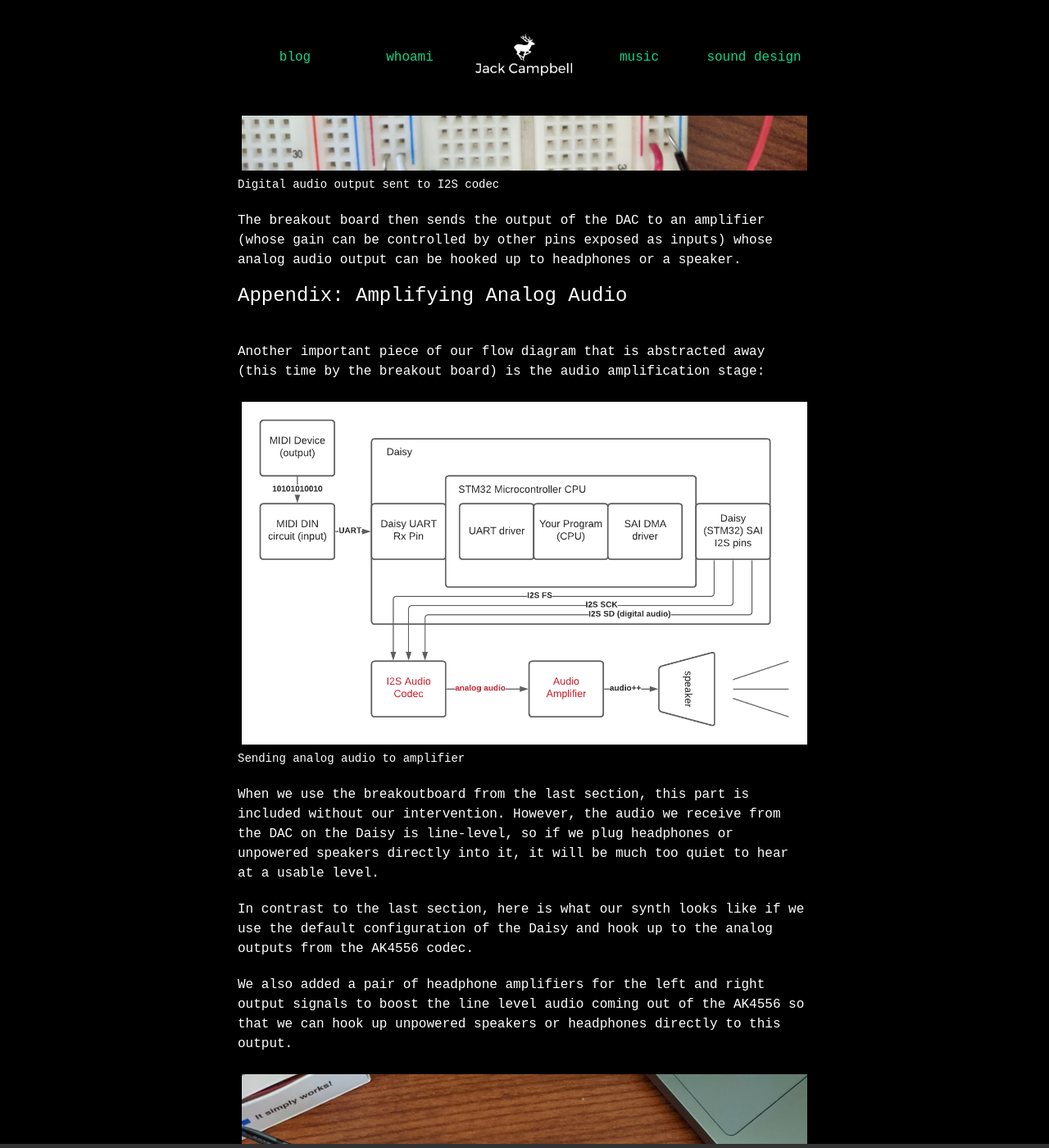
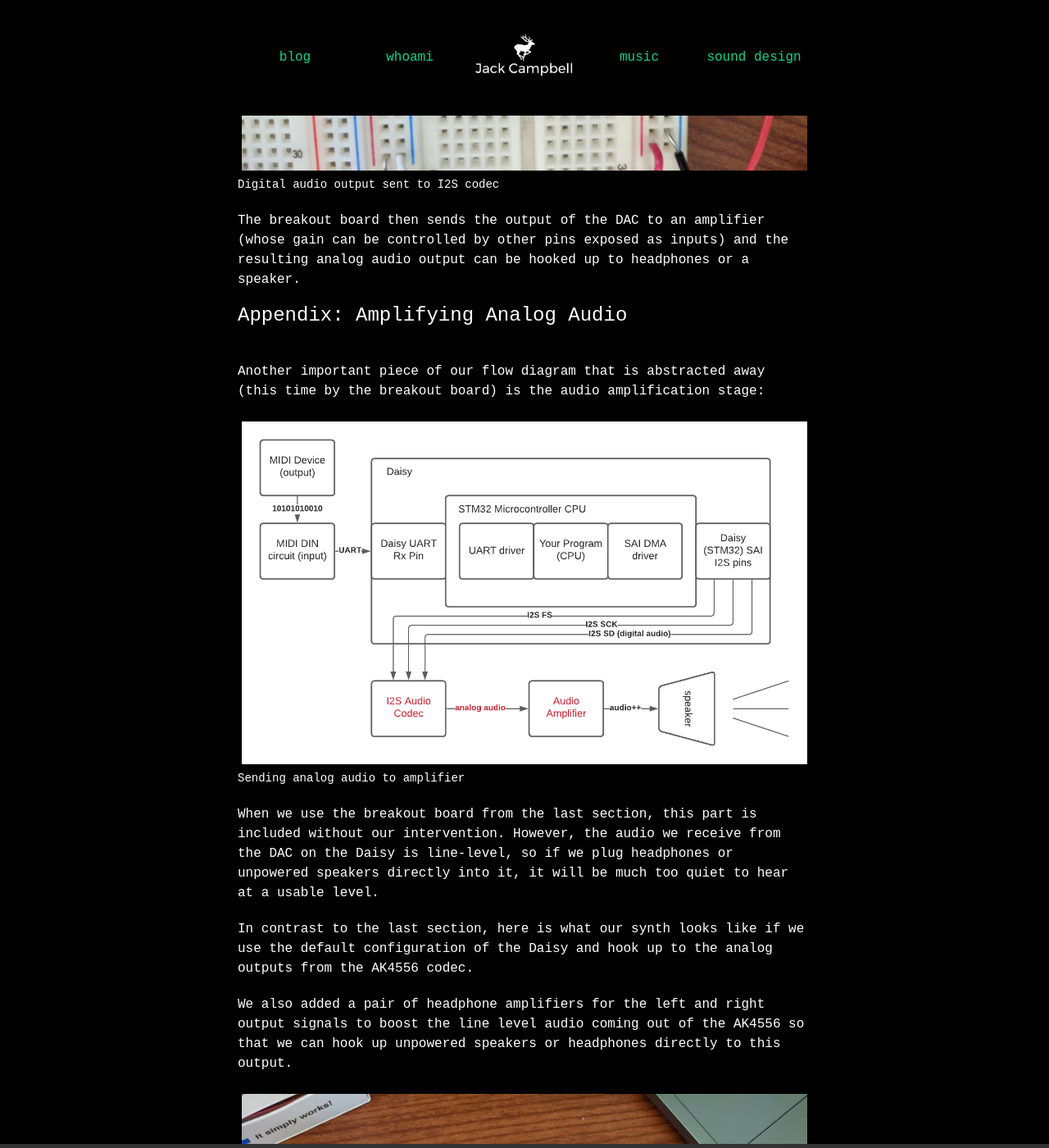
Before and after one commit to jcampbellcodes/jcampbellcodes_og.github.io, a Jekyll site: the page built from _posts/2022-06-03-anatomyofabaremetalsynth_part6.markdown, in a window 1280 px wide and 1400 px high, scrolled down 3964 px. Shown: the whole window at 82% size. Built offline with Jekyll 4.4.1, drawn with Linux system fonts in a browser that asks for light colours; nearby versions of some CDN libraries.

Commit message:
Last article typos

```diff
--- a/_posts/2022-06-03-anatomyofabaremetalsynth_part6.markdown
+++ b/_posts/2022-06-03-anatomyofabaremetalsynth_part6.markdown
@@ -64,7 +64,7 @@ And we connect those three lines into the breakout board like so (see the Sparkf
   <figcaption>Digital audio output sent to I2S codec</figcaption>
 </figure>
 
-The breakout board then sends the output of the DAC to an amplifier (whose gain can be controlled by other pins exposed as inputs) whose analog audio output
+The breakout board then sends the output of the DAC to an amplifier (whose gain can be controlled by other pins exposed as inputs) and the resulting analog audio output
 can be hooked up to headphones or a speaker.
 
 # Appendix: Amplifying Analog Audio
@@ -78,7 +78,7 @@ stage:
   <figcaption>Sending analog audio to amplifier</figcaption>
 </figure>
 
-When we use the breakoutboard from the last section, this part is included without our intervention.
+When we use the breakout board from the last section, this part is included without our intervention.
 However, the audio we receive from the DAC on the Daisy is line-level, so if we plug headphones or unpowered speakers directly into it, it will be much too quiet
 to hear at a usable level.
 
```
